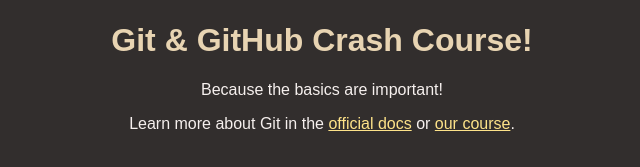
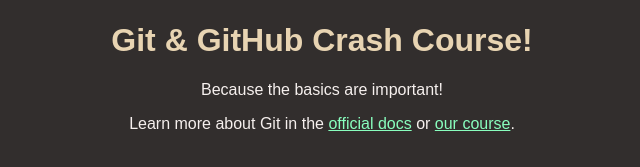
Before and after one commit to TrelloPia/GitCoursePublic, a plain HTML site: page index.html in a window 1280 px wide. Shown: the part 147-314 px from the top of the page, without its empty margins (318-958 px from the left). Drawn offline with Linux system fonts and the light colour scheme.

```diff
--- a/styles.css
+++ b/styles.css
@@ -21,5 +21,5 @@ h1 {
 }
 
 a {
-  color: #fee389;
+  color: #89febe;
 }
```
